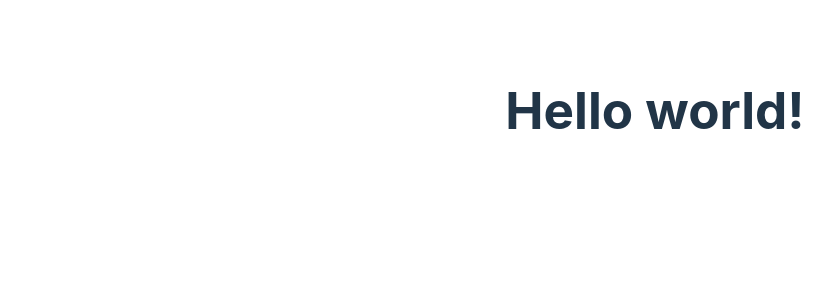
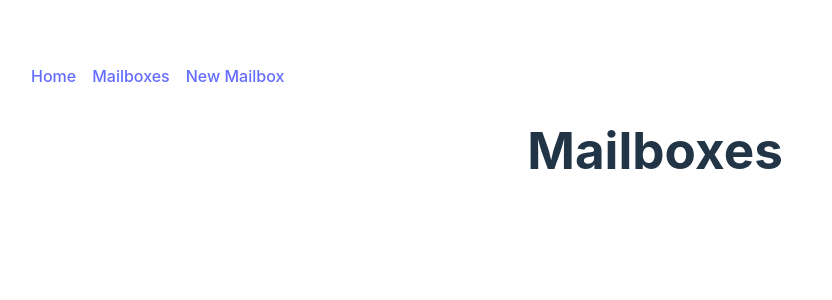
Before and after one commit to adampaley/react-router-dom-lab, a React (Vite) app: page / in a window 1280 px wide. Shown: the top 300 px of the page, without its empty margins (17-849 px from the left). Built offline with nearby package versions, Linux system fonts and the light colour scheme.

Commit message:
add NavBar links

```diff
--- a/src/App.jsx
+++ b/src/App.jsx
@@ -1,8 +1,12 @@
 import './App.css'
+import NavBar from './components/NavBar/NavBar'
 
 const App = () => {
   return (
-    <h1>Hello world!</h1>
+    <>
+      <NavBar />
+      <h1>Mailboxes</h1>
+    </>
   )
 }
 
--- a/src/components/NavBar/NavBar.jsx
+++ b/src/components/NavBar/NavBar.jsx
@@ -0,0 +1,21 @@
+import { Link } from "react-router"
+
+const NavBar = () => {
+    return (
+        <nav>
+            <ul>
+                <li>
+                    <Link to="/">Home</Link>
+                </li>
+                <li>
+                    <Link to="/mailbox">Mailboxes</Link>
+                </li>
+                <li>
+                    <Link to="/new-mailbox">New Mailbox</Link>
+                </li>
+            </ul>
+        </nav>
+    )
+}
+
+export default NavBar
```
